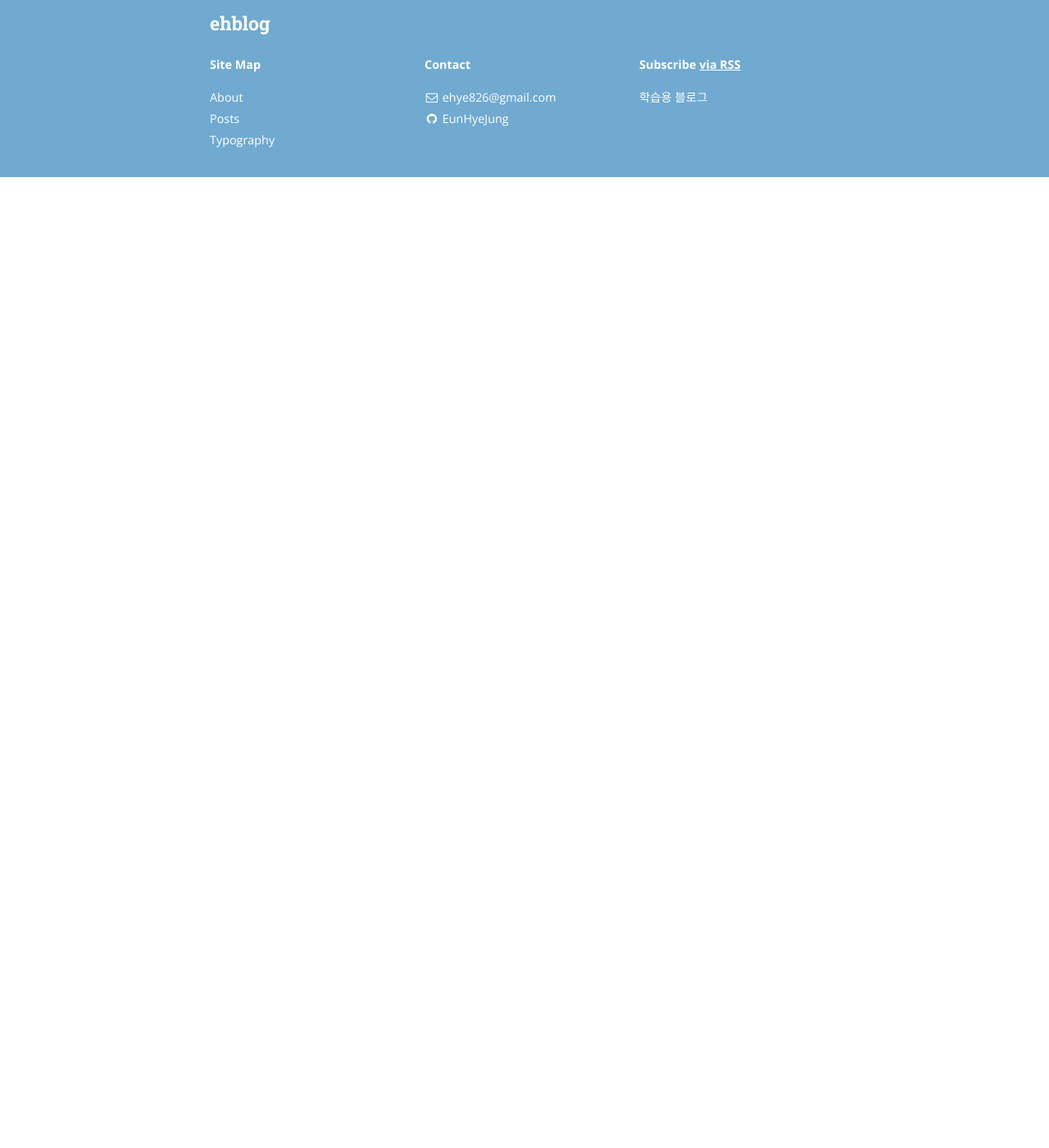
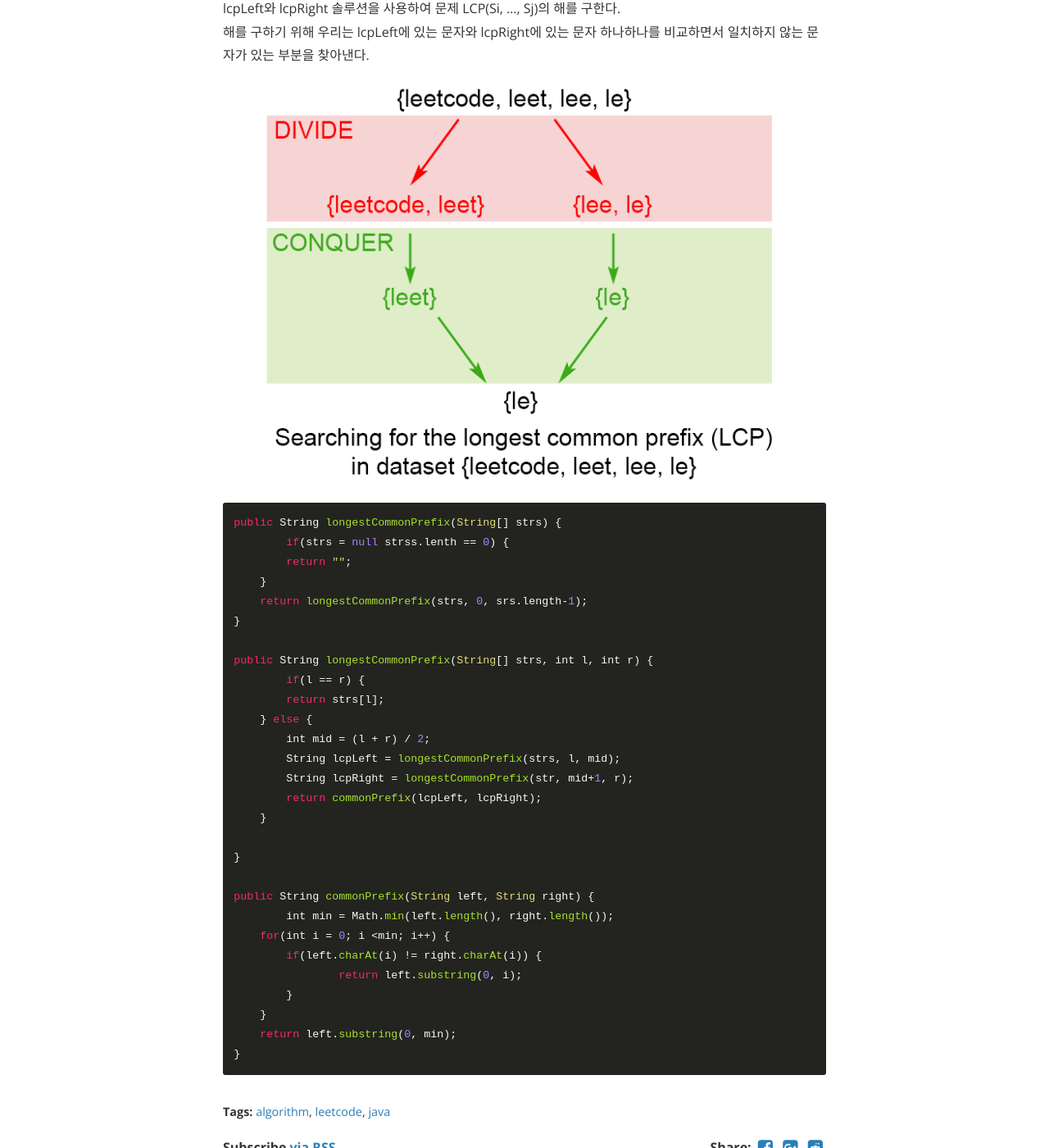
Before and after one commit to EunHyeJung/EunHyeJung.github.io, a Jekyll site: the page built from _posts/2018-07-30-leetcode14-problem-solving.md, in a window 1280 px wide and 1400 px high, scrolled down 4516 px. Shown: the whole window at 82% size. Built offline with Jekyll 4.4.1, drawn with Linux system fonts in a browser that asks for light colours; nearby versions of some CDN libraries; comment, search, counter and statistics services are not loaded; before the commit the page ends 4732 px from its top, so only the background shows below that; some of the changed text lies outside the part shown.

Commit message:
divide and conquery 방법 추가

````diff
--- a/_posts/2018-07-30-leetcode14-problem-solving.md
+++ b/_posts/2018-07-30-leetcode14-problem-solving.md
@@ -120,5 +120,48 @@ public String longestCommonPrefix(String[] strs) {
   O(1)
 
 
+_ _ _
 
-_ _ _
+
+#### 접근법 #3. Divide and Conquer
+
+문자열 Si부터 Sj까지의 가장 긴 공통의 접두사를 구하는 식은 LCP(Si, .. , Sj)라고 하자.
+그리고 큰 하나의 문제를 LCP(Si, ..., Smid)와 LCP(Smid+1, ..., Sj)로 2개의 부분문제로 분할한다.
+여기서 mid값은 i와 j의 중간값(i+j/2)이 된다.
+lcpLeft와 lcpRight 솔루션을 사용하여 문제 LCP(Si, ..., Sj)의 해를 구한다.
+해를 구하기 위해 우리는 lcpLeft에 있는 문자와 lcpRight에 있는 문자 하나하나를 비교하면서 일치하지 않는 문자가 있는 부분을 찾아낸다.
+
+
+  ![content03](/assets/contents/leetcode14-content-03.PNG)
+
+
+```java
+public String longestCommonPrefix(String[] strs) {
+	if(strs = null strss.lenth == 0) {
+    	return "";
+    }
+    return longestCommonPrefix(strs, 0, srs.length-1);
+}
+
+public String longestCommonPrefix(String[] strs, int l, int r) {
+	if(l == r) {
+    	return strs[l];
+    } else {
+    	int mid = (l + r) / 2;
+        String lcpLeft = longestCommonPrefix(strs, l, mid);
+        String lcpRight = longestCommonPrefix(str, mid+1, r);
+        return commonPrefix(lcpLeft, lcpRight);
+    }
+
+}
+
+public String commonPrefix(String left, String right) {
+	int min = Math.min(left.length(), right.length());
+    for(int i = 0; i <min; i++) {
+    	if(left.charAt(i) != right.charAt(i)) {
+        	return left.substring(0, i);
+        }
+    }
+    return left.substring(0, min);
+}
+```
````
